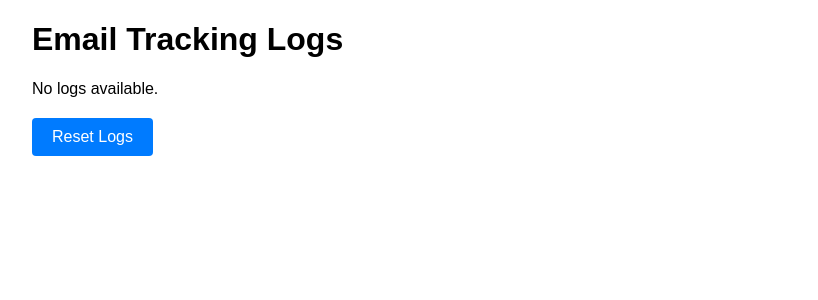
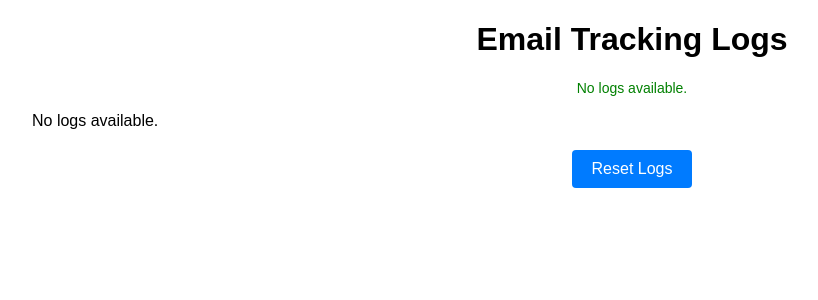
Before and after one commit to JitaeBae/tracking, a Flask app: page /logs in a window 1280 px wide. Shown: the top 300 px of the page, without its empty margins (8-826 px from the left). Run offline with Flask 3, Linux system fonts and the light colour scheme.

Commit message:
Update logs.html

```diff
--- a/templates/logs.html
+++ b/templates/logs.html
@@ -9,6 +9,13 @@
             font-family: Arial, sans-serif;
             margin: 20px;
             padding: 0;
+        }
+        .container {
+            max-width: 1200px;
+            margin: 0 auto;
+        }
+        h1 {
+            text-align: center;
         }
         table {
             width: 100%;
@@ -25,12 +32,15 @@
         th {
             background-color: #f4f4f4;
         }
-        .container {
-            max-width: 1200px;
-            margin: 0 auto;
+        .table-wrapper {
+            max-height: 400px;
+            overflow-x: auto;
+            overflow-y: auto;
+            border: 1px solid #ddd;
         }
         .button-container {
             margin-top: 20px;
+            text-align: center;
         }
         .reset-button {
             display: inline-block;
@@ -40,18 +50,31 @@
             background-color: #007BFF;
             border: none;
             border-radius: 4px;
-            text-decoration: none;
             cursor: pointer;
         }
         .reset-button:hover {
             background-color: #0056b3;
+        }
+        .feedback {
+            margin-top: 10px;
+            text-align: center;
+            color: green;
+            font-size: 14px;
         }
     </style>
 </head>
 <body>
     <div class="container">
         <h1>Email Tracking Logs</h1>
+
+        <!-- Feedback message -->
+        {% if feedback_message %}
+            <p class="feedback">{{ feedback_message }}</p>
+        {% endif %}
+
+        <!-- Email logs table -->
         {% if email_status %}
+            <div class="table-wrapper">
                 <table>
                     <thead>
                         <tr>
@@ -76,11 +99,12 @@
                         {% endfor %}
                     </tbody>
                 </table>
+            </div>
         {% else %}
             <p>No logs available.</p>
         {% endif %}
 
-        <!-- Reset Button -->
+        <!-- Reset Logs Button -->
         <div class="button-container">
             <form method="POST">
                 <button type="submit" class="reset-button">Reset Logs</button>
```
Lines whose indentation alone changed are shown as unchanged.
